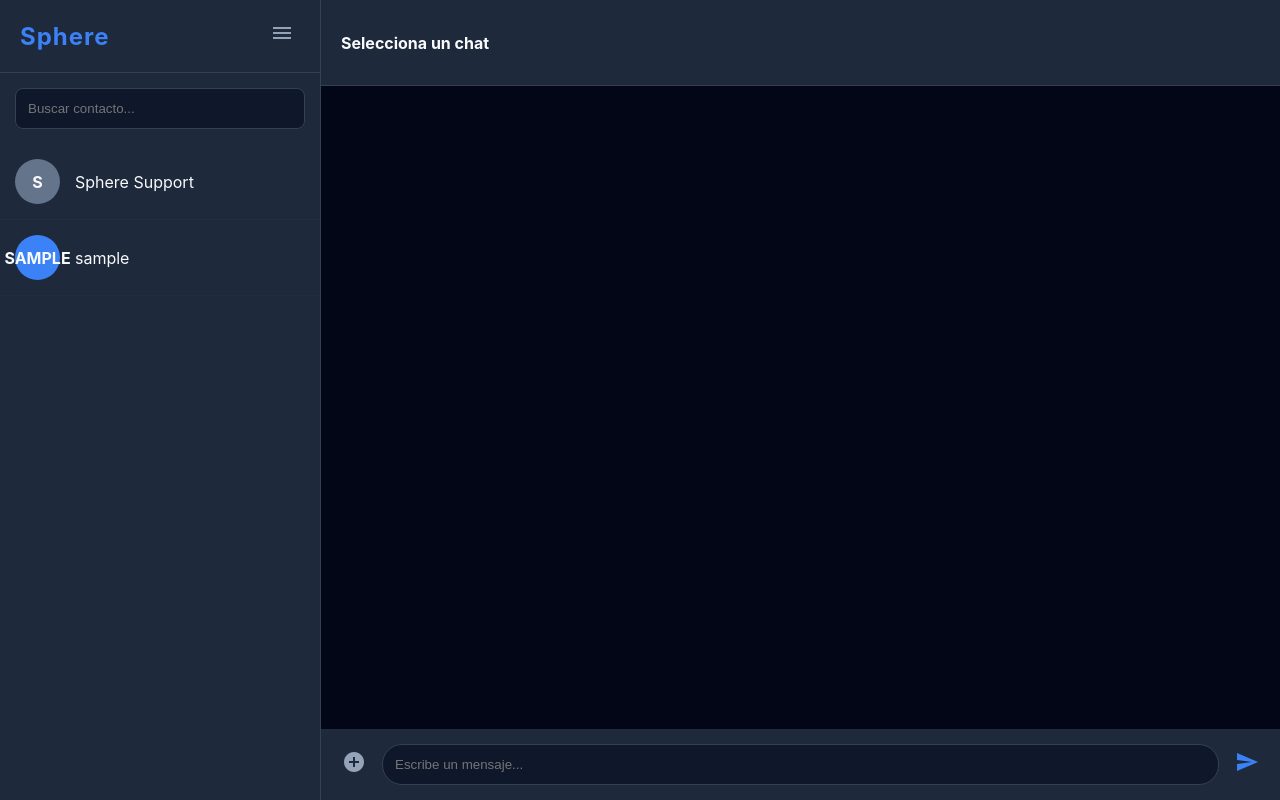
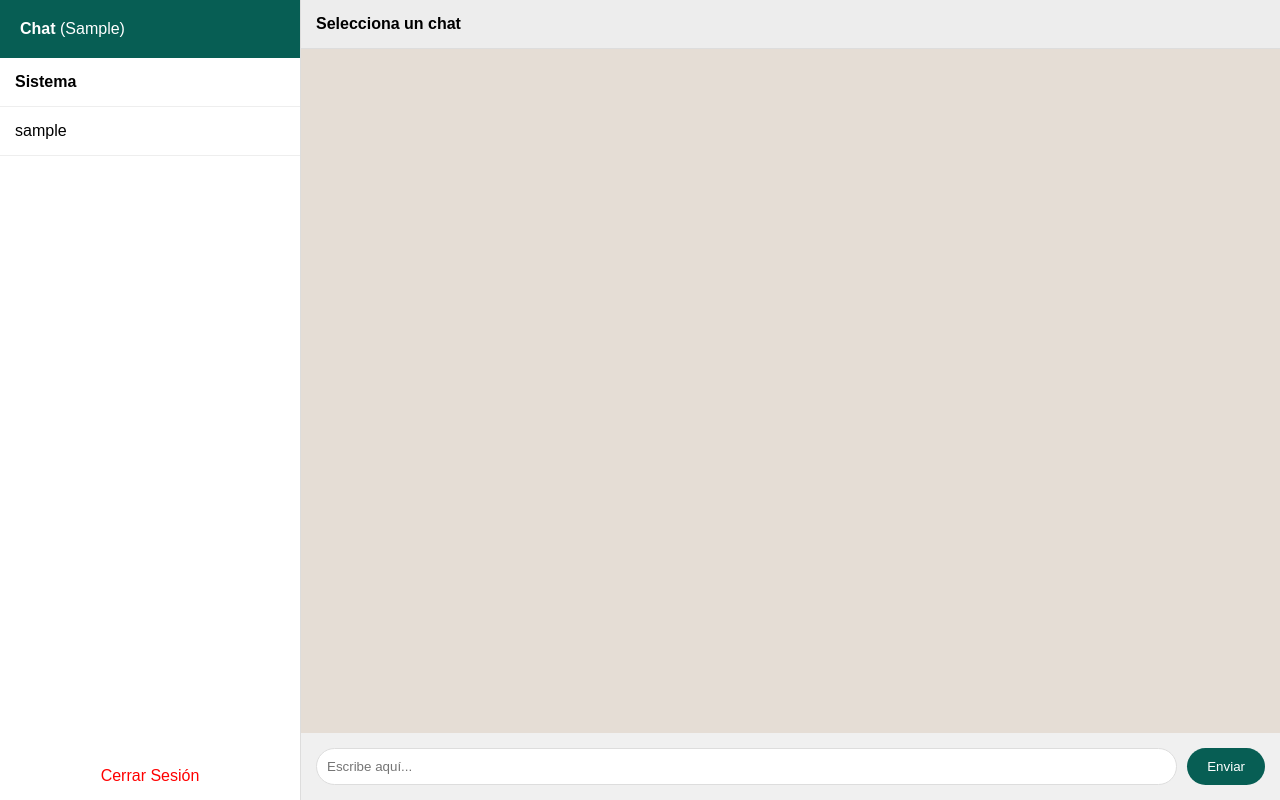
Before and after one commit to shadow345340/chat-oficial-de-shadow, a Flask app: template templates/chat.html in a window 1280 px wide. Run offline with Flask 3, Linux system fonts and the light colour scheme; tables that the repository leaves empty hold one stand-in row (values such as "Sample post"); the template is opened without the code that fills it: values that come from a table or form of the project are taken from there, most other values are stand-ins (such as "Sample title", 1, 10 or a date in 2020); some libraries are stand-ins or nearby versions.

Commit message:
Update chat.html

```diff
--- a/templates/chat.html
+++ b/templates/chat.html
@@ -2,174 +2,78 @@
 <html lang="es">
 <head>
     <meta charset="UTF-8">
-    <meta name="viewport" content="width=device-width, initial-scale=1.0, maximum-scale=1.0, user-scalable=no">
-    <meta name="robots" content="noindex, nofollow"> <title>Sphere Messenger</title>
+    <meta name="viewport" content="width=device-width, initial-scale=1.0">
+    <title>Chat</title>
     <script src="https://cdnjs.cloudflare.com/ajax/libs/socket.io/4.0.1/socket.io.js"></script>
-    <script src="https://cdnjs.cloudflare.com/ajax/libs/crypto-js/4.1.1/crypto-js.min.js"></script>
-    <link href="https://fonts.googleapis.com/icon?family=Material+Icons" rel="stylesheet">
     <style>
-        :root { --bg: #0f172a; --panel: #1e293b; --acc: #3b82f6; --text: #f8fafc; }
-        body { margin:0; font-family: 'Inter', sans-serif; background: var(--bg); color: var(--text); display: flex; height: 100dvh; overflow: hidden; }
-
-        .sidebar { width: 320px; background: var(--panel); border-right: 1px solid #334155; display: flex; flex-direction: column; transition: 0.3s; flex-shrink: 0; }
-        .sidebar-header { padding: 20px; display: flex; justify-content: space-between; align-items: center; border-bottom: 1px solid #334155; }
-        .sidebar-header h2 { color: var(--acc); margin:0; letter-spacing: 1px; }
-
-        .search-container { padding: 15px; width: 100%; box-sizing: border-box; } /* CORRECCIÓN BUSCADOR */
-        .search-container input { width: 100%; padding: 12px; border-radius: 8px; border: 1px solid #334155; background: #0f172a; color: white; outline: none; box-sizing: border-box; }
-
-        .contacts { flex: 1; overflow-y: auto; }
-        .u-item { padding: 15px; display: flex; align-items: center; gap: 15px; cursor: pointer; border-bottom: 1px solid #ffffff05; }
-        .u-item:hover { background: #334155; }
-        .avatar { width: 45px; height: 45px; border-radius: 50%; background: var(--acc); display: flex; align-items: center; justify-content: center; font-weight: bold; }
-
-        .main { flex: 1; display: flex; flex-direction: column; background: #020617; }
-        .chat-top { padding: 10px 20px; background: var(--panel); border-bottom: 1px solid #334155; display: flex; align-items: center; height: 65px; gap: 15px; }
-
-        @media (max-width: 768px) {
-            .sidebar { position: fixed; left: -100%; width: 100%; height: 100%; z-index: 100; }
-            .sidebar.active { left: 0; }
-        }
-
-        #chat-window { flex: 1; padding: 20px; overflow-y: auto; display: flex; flex-direction: column; gap: 12px; }
-        .msg { padding: 10px 16px; border-radius: 18px; max-width: 75%; font-size: 15px; }
-        .sent { align-self: flex-end; background: var(--acc); color: white; border-bottom-right-radius: 2px; }
-        .recv { align-self: flex-start; background: #334155; border-bottom-left-radius: 2px; }
-
-        .input-bar { padding: 15px; background: var(--panel); display: flex; gap: 10px; align-items: center; }
-        .input-bar input { flex: 1; padding: 12px; border-radius: 20px; border: 1px solid #334155; background: #0f172a; color: white; outline: none; }
-
-        .btn { background: none; border: none; color: #94a3b8; cursor: pointer; font-size: 24px; }
-        .btn:hover { color: var(--acc); }
-
-        #h-menu { position: fixed; inset: 0; background: rgba(0,0,0,0.8); display: none; z-index: 200; }
-        .menu-content { width: 280px; background: var(--panel); height: 100%; padding: 30px 20px; }
-        .menu-link { display: flex; align-items: center; gap: 15px; padding: 15px; color: white; text-decoration: none; border-radius: 10px; margin-bottom: 10px; }
+        body { margin: 0; font-family: sans-serif; display: flex; height: 100vh; background: #e5ddd5; }
+        .sidebar { width: 300px; background: white; border-right: 1px solid #ddd; display: flex; flex-direction: column; }
+        .header-side { padding: 20px; background: #075e54; color: white; }
+        .user-item { padding: 15px; border-bottom: 1px solid #eee; cursor: pointer; }
+        .user-item:hover { background: #f5f5f5; }
+        .main-chat { flex: 1; display: flex; flex-direction: column; }
+        .chat-header { padding: 15px; background: #ededed; border-bottom: 1px solid #ddd; font-weight: bold; }
+        #chat-window { flex: 1; padding: 20px; overflow-y: auto; display: flex; flex-direction: column; gap: 10px; }
+        .msg { padding: 8px 12px; border-radius: 8px; max-width: 70%; font-size: 15px; }
+        .sent { align-self: flex-end; background: #dcf8c6; }
+        .received { align-self: flex-start; background: white; }
+        .input-area { padding: 15px; background: #f0f0f0; display: flex; gap: 10px; }
+        input { flex: 1; padding: 10px; border-radius: 20px; border: 1px solid #ddd; outline: none; }
+        button { background: #075e54; color: white; border: none; padding: 10px 20px; border-radius: 20px; cursor: pointer; }
     </style>
 </head>
 <body>
-
-    <div class="sidebar active" id="side">
-        <div class="sidebar-header">
-            <h2>Sphere</h2>
-            <button class="btn" onclick="toggleMenu()"><span class="material-icons">menu</span></button>
-        </div>
-        <div class="search-container">
-            <input type="text" placeholder="Buscar contacto..." onkeyup="filter(this.value)">
-        </div>
-        <div class="contacts" id="contact-list">
-            <div class="u-item" onclick="openChat(0, 'Sphere Support')">
-                <div class="avatar" style="background:#64748b">S</div>
-                <span>Sphere Support</span>
-            </div>
-            {% for c in contacts %}
-            <div class="u-item" id="u-{{c.id}}" onclick="openChat({{ c.id }}, '{{ c.username }}')">
-                <div class="avatar">{{ c.username[0]|upper }}</div>
-                <span>{{ c.username }}</span>
-            </div>
-            {% endfor %}
-        </div>
+    <div class="sidebar">
+        <div class="header-side"><b>Chat</b> ({{ me }})</div>
+        <div class="user-item" onclick="selectUser('Sistema')"><b>Sistema</b></div>
+        {% for u in users %}
+        <div class="user-item" onclick="selectUser('{{ u.username }}')">{{ u.username }}</div>
+        {% endfor %}
+        <a href="/logout" style="margin-top:auto; padding:15px; text-align:center; color:red; text-decoration:none;">Cerrar Sesión</a>
     </div>
-
-    <div class="main">
-        <div class="chat-top">
-            <button class="btn" id="back" style="display:none" onclick="goBack()"><span class="material-icons">arrow_back</span></button>
-            <b id="chat-title">Selecciona un chat</b>
-        </div>
+    <div class="main-chat">
+        <div class="chat-header" id="current-user">Selecciona un chat</div>
         <div id="chat-window"></div>
-        <div class="input-bar">
-            <button class="btn"><span class="material-icons">add_circle</span></button>
-            <input type="text" id="min" placeholder="Escribe un mensaje..." onkeypress="if(event.key==='Enter') send()">
-            <button class="btn" onclick="send()" style="color:var(--acc)"><span class="material-icons">send</span></button>
-        </div>
-    </div>
-
-    <div id="h-menu" onclick="toggleMenu()">
-        <div class="menu-content" onclick="event.stopPropagation()">
-            <h3>Opciones</h3>
-            <a href="/settings" class="menu-link"><span class="material-icons">settings</span> Ajustes</a>
-            <div class="menu-link" onclick="alert('Pronto: Grupos')"><span class="material-icons">group_add</span> Crear Grupo</div>
-            <a href="/logout" class="menu-link" style="color:#ef4444"><span class="material-icons">logout</span> Cerrar Sesión</a>
+        <div class="input-area">
+            <input type="text" id="msg-input" placeholder="Escribe aquí...">
+            <button onclick="send()">Enviar</button>
         </div>
     </div>
 
     <script>
         const socket = io();
-        let activeId = null;
-        const KEY = "SphereSecret";
+        let activeUser = "";
+        const me = "{{ me }}";
 
-        function toggleMenu() {
-            let m = document.getElementById('h-menu');
-            m.style.display = (m.style.display == 'block') ? 'none' : 'block';
+        function selectUser(name) {
+            activeUser = name;
+            document.getElementById('current-user').innerText = activeUser;
+            document.getElementById('chat-window').innerHTML = "";
+            fetch('/get_messages/' + activeUser).then(r => r.json()).then(data => {
+                data.forEach(m => drawMsg(m.c, m.s === me));
+            });
         }
 
-        // ACTUALIZACIÓN EN TIEMPO REAL SIN RECARGAR
-        socket.on('new_user_event', data => {
-            const list = document.getElementById('contact-list');
-            if(!document.getElementById('u-'+data.id)) {
-                const div = document.createElement('div');
-                div.className = 'u-item';
-                div.id = 'u-'+data.id;
-                div.onclick = () => openChat(data.id, data.username);
-                div.innerHTML = `<div class="avatar">${data.username[0].toUpperCase()}</div><span>${data.username}</span>`;
-                list.appendChild(div);
+        function send() {
+            const input = document.getElementById('msg-input');
+            if (!activeUser || !input.value) return;
+            socket.emit('send_msg', { to: activeUser, msg: input.value });
+            input.value = "";
+        }
+
+        socket.on('recv_msg', d => {
+            if ((d.from === me && d.to === activeUser) || (d.from === activeUser && d.to === me)) {
+                drawMsg(d.msg, d.from === me);
             }
         });
 
-        function openChat(id, name) {
-            activeId = id;
-            document.getElementById('chat-title').innerText = name;
-            if(window.innerWidth < 768) {
-                document.getElementById('side').classList.remove('active');
-                document.getElementById('back').style.display = 'block';
-            }
-            load(id);
-        }
-
-        function goBack() {
-            document.getElementById('side').classList.add('active');
-            document.getElementById('back').style.display = 'none';
-        }
-
-        function send() {
-            let inp = document.getElementById('min');
-            if(!activeId || !inp.value) return;
-            let enc = CryptoJS.AES.encrypt(inp.value, KEY).toString();
-            socket.emit('message', {target_id: activeId, msg: enc});
-            inp.value = '';
-        }
-
-        socket.on('new_msg', data => {
-            if(activeId && (data.sender_id == activeId || data.sender_id == {{ user.id }})) {
-                let dec = CryptoJS.AES.decrypt(data.msg, KEY).toString(CryptoJS.enc.Utf8);
-                draw(dec, data.sender_id == {{ user.id }});
-            }
-        });
-
-        function load(id) {
-            let win = document.getElementById('chat-window');
-            win.innerHTML = '';
-            fetch('/history/'+id).then(r=>r.json()).then(data=>{
-                data.forEach(m=>{
-                    let dec = CryptoJS.AES.decrypt(m.msg, KEY).toString(CryptoJS.enc.Utf8);
-                    draw(dec || "Protegido", m.sender_id == {{ user.id }});
-                });
-            });
-        }
-
-        function draw(txt, me) {
-            let win = document.getElementById('chat-window');
-            let d = document.createElement('div');
-            d.className = 'msg ' + (me ? 'sent' : 'recv');
-            d.innerText = txt;
-            win.appendChild(d);
+        function drawMsg(txt, isMe) {
+            const win = document.getElementById('chat-window');
+            const div = document.createElement('div');
+            div.className = 'msg ' + (isMe ? 'sent' : 'received');
+            div.innerText = txt;
+            win.appendChild(div);
             win.scrollTop = win.scrollHeight;
-        }
-
-        function filter(q) {
-            document.querySelectorAll('.u-item').forEach(i => {
-                i.style.display = i.innerText.toLowerCase().includes(q.toLowerCase()) ? 'flex' : 'none';
-            });
         }
     </script>
 </body>
```
